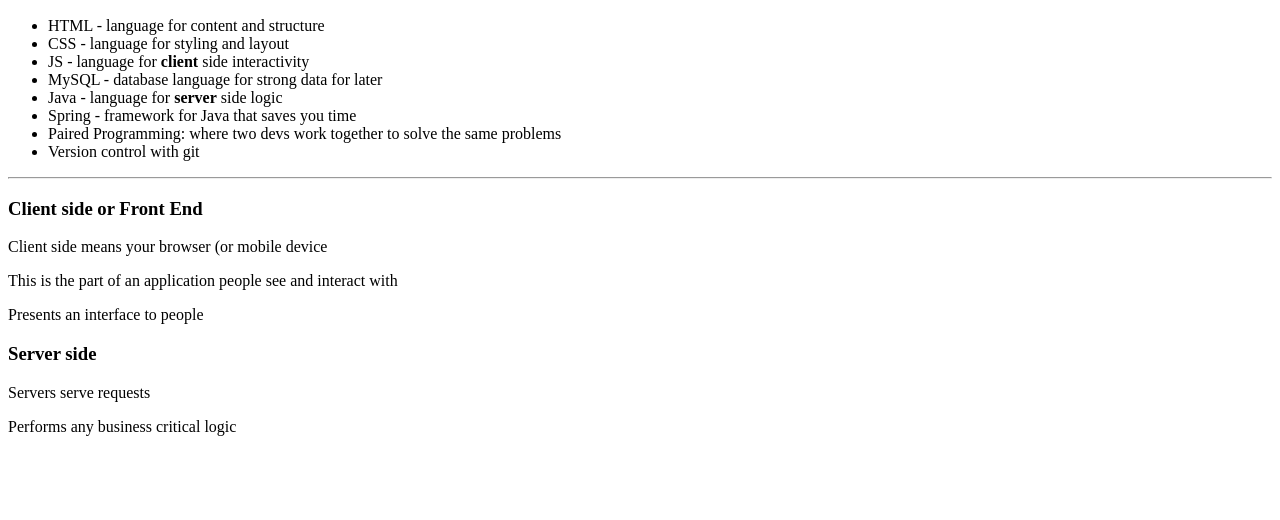
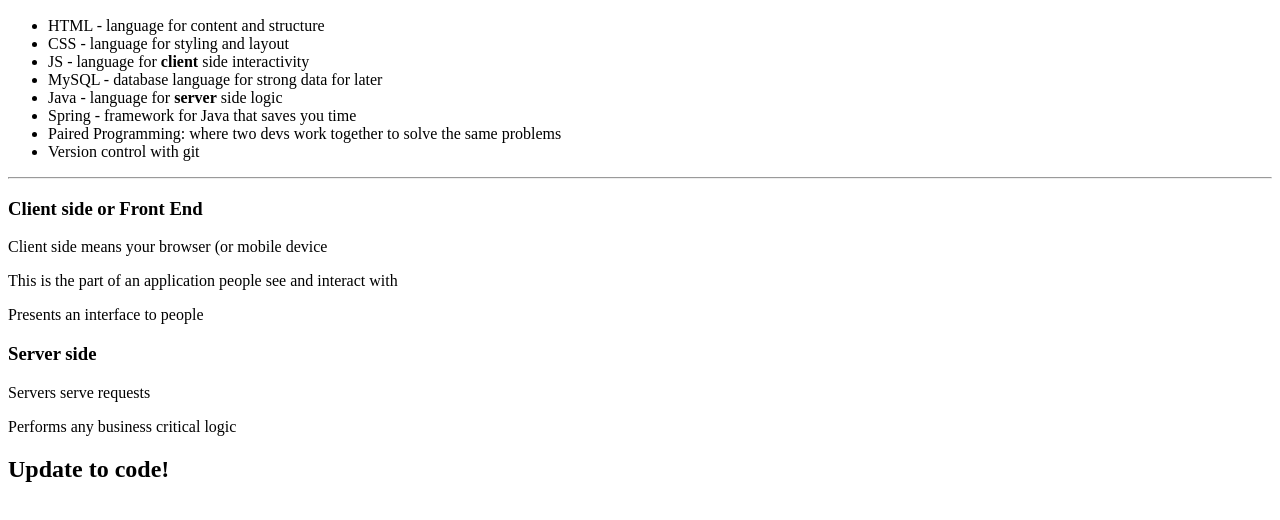
Before and after one commit to ahrensmark/codeup-web-exercises, a plain HTML site: page Hello.html in a window 1280 px wide. Shown: the part 110-630 px from the top of the page. Drawn offline with Linux system fonts and the light colour scheme.

Commit message:
Updated Hello HTML file

```diff
--- a/Hello.html
+++ b/Hello.html
@@ -30,5 +30,8 @@
     <p>Servers serve requests</p>
     <p>Performs any business critical logic</p>
 
+    <h2>Update to code!</h2>
+
+
 </body>
 </html>
```
